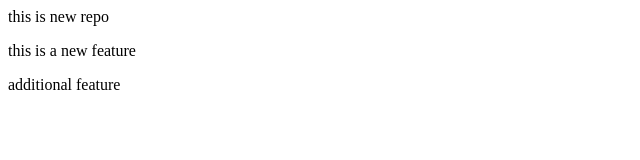
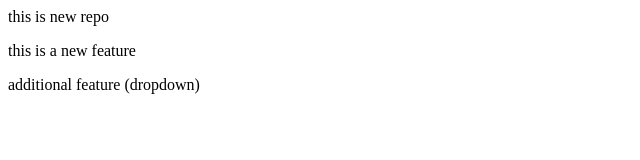
Before and after one commit to abhi231210003/abhishek23, a plain HTML site: page index.html in a window 1280 px wide. Shown: the whole page, without its empty margins (0-640 px from the left). Drawn offline with Linux system fonts and the light colour scheme.

Commit message:
add dropdown

```diff
--- a/index.html
+++ b/index.html
@@ -1,3 +1,3 @@
  <p>this is new repo</p>
  <p>this is a new feature</p>
- <p>additional feature</p>
+ <p>additional feature (dropdown)</p>
```
